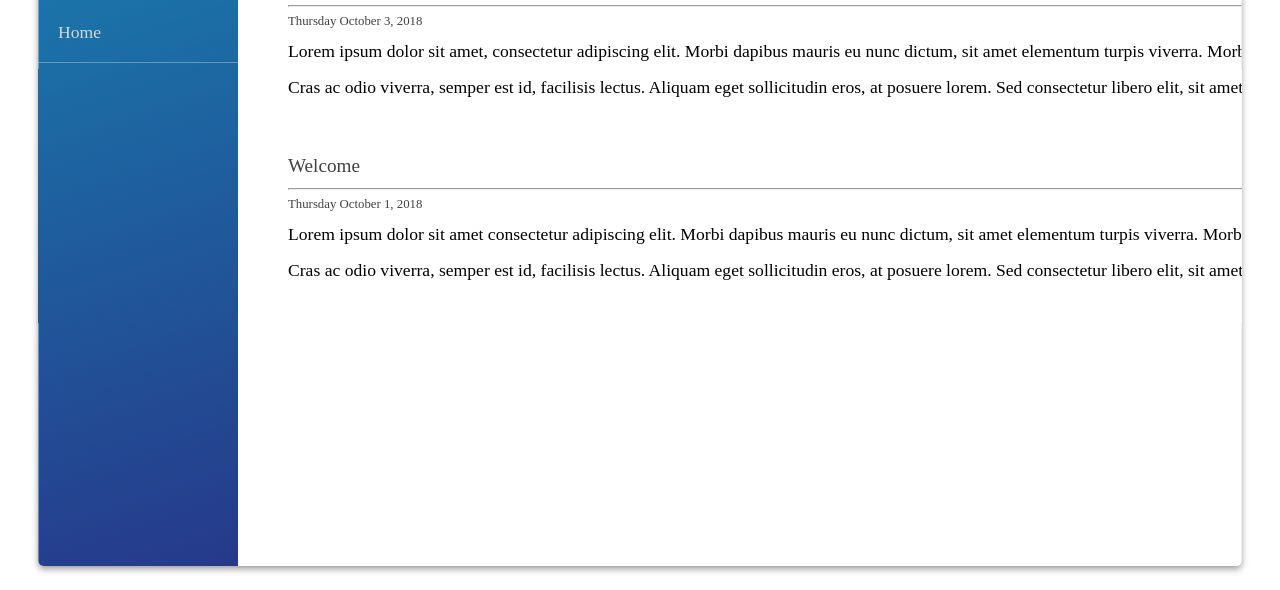
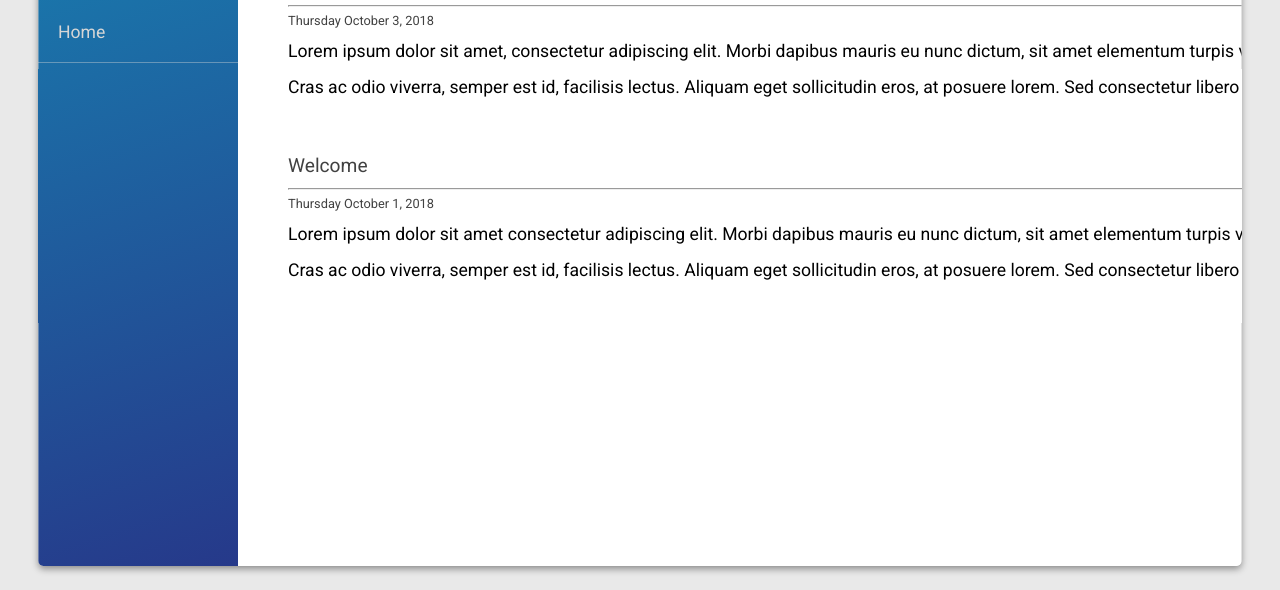
Before and after one commit to lopez-guilermo/personal-blog, a plain HTML site: page index.html in a window 1280 px wide. Shown: the part 210-800 px from the top of the page. Drawn offline with nearby package versions, Linux system fonts and the light colour scheme.

Commit message:
Change font from poppins to roboto

```diff
--- a/assets/css/style.css
+++ b/assets/css/style.css
@@ -1,8 +1,8 @@
-@import "https://fonts.googleapis.com/css?family=Poppins:400,700";
+@import "https://fonts.googleapis.com/css?family=Roboto:400,700";
 
 body {
-	background-color: #e9e9e9
-	font-family: "Poppins", sans_serifg;
+	background-color: #e9e9e9;
+	font-family: "Roboto", sans_serifg;
 }
 
 h1 {
@@ -19,7 +19,7 @@ h2 {
 
 h3 {
 	font-size: 0.8em;
-	color: #414141
+	color: #414141;
 }
 
 p {
```
